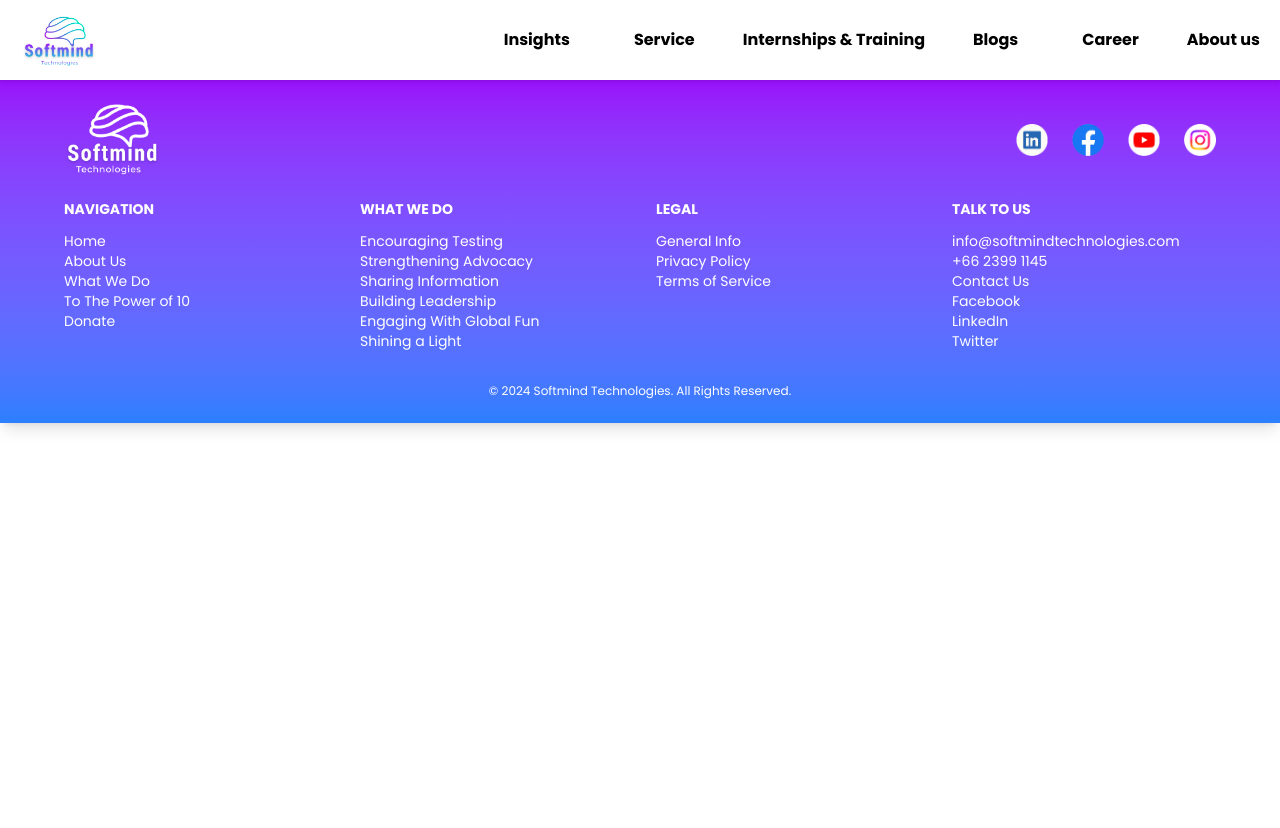
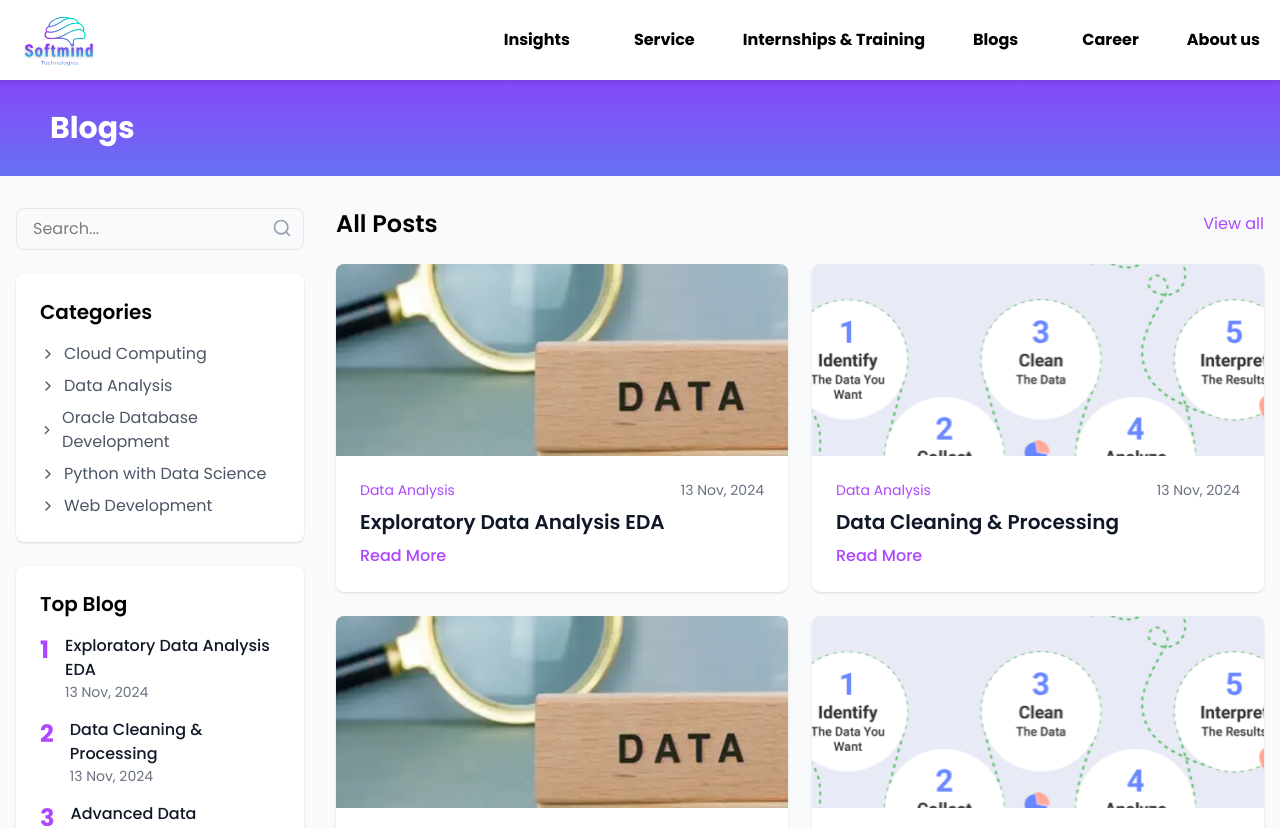
Before and after one commit to prabhatsingh985/SoftMind_Technology_Web_App, a React (Vite) app: page /blog in a window 1280 px wide. Shown: the top 828 px of the page. Before the commit the page ends 800 px from the top, so only its background shows below. Built offline with nearby package versions, Linux system fonts and the light colour scheme.

Commit message:
Blogs page added

```diff
--- a/src/App.jsx
+++ b/src/App.jsx
@@ -9,6 +9,7 @@ import ApplyForm from "./pages/ApplyForm";
 import InternshipDetails from "./pages/InternshipDetails";
 import InternshipTraining from "./pages/InternshipTraining";
 import Footer from './components/Footer';
+import Blogs from './pages/Blogs';
 
 function App() {
   return (
@@ -19,6 +20,8 @@ function App() {
         <Route path="/" element={<Homepage/>} />
         <Route path="/details/:id" element={<InternshipDetails />} />
         <Route path="/training" element={<InternshipTraining />} />
+        <Route path="/training" element={<InternshipTraining />} />
+        <Route path="/blog" element={<Blogs />} />
       </Routes>
       <Footer></Footer>
     </>
--- a/src/pages/Blogs.jsx
+++ b/src/pages/Blogs.jsx
@@ -1,206 +1,376 @@
-import React from "react";
-import blog1 from "../assets/blog1.png";
-import blog2 from "../assets/blog2.png";
+// import React from "react";
+// import blog1 from "../assets/blog1.png";
+// import blog2 from "../assets/blog2.png";
 
-const BlogPage = () => {
-  const containerStyle = {
-    display: "flex",
-    maxWidth: "80%",
-  };
+// const BlogPage = () => {
+//   const containerStyle = {
+//     display: "flex",
+//     maxWidth: "80%",
+//   };
 
-  const leftSectionStyle = {
-    width: "60%",
-    padding: "45px",
-    marginLeft: "50px",
-  };
+//   const leftSectionStyle = {
+//     width: "60%",
+//     padding: "45px",
+//     marginLeft: "50px",
+//   };
 
-  const rightSectionStyle = {
-    width: "100%",
-    padding: "20px",
-    paddingLeft: "160px",
-  };
+//   const rightSectionStyle = {
+//     width: "100%",
+//     padding: "20px",
+//     paddingLeft: "160px",
+//   };
 
-  const sidebarStyle = {
-    backgroundColor: "#F3F1FF",
-    padding: "15px",
-    borderRadius: "10px",
-    marginBottom: "120px",
-  };
+//   const sidebarStyle = {
+//     backgroundColor: "#F3F1FF",
+//     padding: "15px",
+//     borderRadius: "10px",
+//     marginBottom: "120px",
+//   };
 
-  const searchBarStyle = {
-    display: "flex",
-    alignItems: "center",
-    backgroundColor: "#F3F1FF",
-    borderRadius: "5px",
-    border: "1px solid #ddd",
-    marginBottom: "20px",
-  };
+//   const searchBarStyle = {
+//     display: "flex",
+//     alignItems: "center",
+//     backgroundColor: "#F3F1FF",
+//     borderRadius: "5px",
+//     border: "1px solid #ddd",
+//     marginBottom: "20px",
+//   };
 
-  const searchInputStyle = {
-    flex: 1,
-    border: "none",
-    outline: "none",
-    padding: "5px",
-    fontSize: "50px",
-  };
+//   const searchInputStyle = {
+//     flex: 1,
+//     border: "none",
+//     outline: "none",
+//     padding: "5px",
+//     fontSize: "50px",
+//   };
 
-  const categoryTitleStyle = {
-    fontSize: "80px",
-    fontWeight: "bold",
-    marginBottom: "10px",
-  };
+//   const categoryTitleStyle = {
+//     fontSize: "80px",
+//     fontWeight: "bold",
+//     marginBottom: "10px",
+//   };
 
-  const categoryItemStyle = {
-    fontSize: "40px",
-    margin: "25px 40px",
-    cursor: "pointer",
-  };
+//   const categoryItemStyle = {
+//     fontSize: "40px",
+//     margin: "25px 40px",
+//     cursor: "pointer",
+//   };
 
-  const topBlogTitleStyle = {
-    fontSize: "80px",
-    fontWeight: "bold",
-    marginBottom: "10px",
-  };
+//   const topBlogTitleStyle = {
+//     fontSize: "80px",
+//     fontWeight: "bold",
+//     marginBottom: "10px",
+//   };
 
-  const topBlogItemStyle = {
-    display: "flex",
-    alignItems: "flex-start",
-    marginBottom: "10px",
-    fontSize: "40px",
-  };
+//   const topBlogItemStyle = {
+//     display: "flex",
+//     alignItems: "flex-start",
+//     marginBottom: "10px",
+//     fontSize: "40px",
+//   };
 
-  const blogIndexStyle = {
-    fontSize: "40px",
-    fontWeight: "bold",
-    marginRight: "10px",
-  };
+//   const blogIndexStyle = {
+//     fontSize: "40px",
+//     fontWeight: "bold",
+//     marginRight: "10px",
+//   };
 
-  const textContainerStyle = {
-    flex: 1,
-  };
+//   const textContainerStyle = {
+//     flex: 1,
+//   };
 
-  const dateStyle = {
-    fontSize: "25px",
-    color: "gray",
-  };
+//   const dateStyle = {
+//     fontSize: "25px",
+//     color: "gray",
+//   };
 
-  const titleBoldStyle = {
-    fontSize: "40px",
-  };
+//   const titleBoldStyle = {
+//     fontSize: "40px",
+//   };
 
-  const headerStyle = {
-    background: "linear-gradient(0deg, #6770F3 0%, #8346F8 100%)",
-    padding: "30px 110px",
-    color: "white",
-    fontSize: "75px",
-    fontWeight: "bold",
-    width: "100%",
-  };
+//   const headerStyle = {
+//     background: "linear-gradient(0deg, #6770F3 0%, #8346F8 100%)",
+//     padding: "30px 110px",
+//     color: "white",
+//     fontSize: "75px",
+//     fontWeight: "bold",
+//     width: "100%",
+//   };
 
-  const blogListHeaderStyle = {
-    display: "flex",
-    justifyContent: "space-between",
-    alignItems: "center",
-    marginBottom: "38px",
-    width: "130%",
-  };
+//   const blogListHeaderStyle = {
+//     display: "flex",
+//     justifyContent: "space-between",
+//     alignItems: "center",
+//     marginBottom: "38px",
+//     width: "130%",
+//   };
 
-  const titleStyle = {
-    fontSize: "90px",
-    fontWeight: "bold",
-  };
+//   const titleStyle = {
+//     fontSize: "90px",
+//     fontWeight: "bold",
+//   };
 
-  const viewAllStyle = {
-    fontSize: "40px",
-    color: "black",
-    textDecoration: "none",
-    cursor: "pointer",
-    width: "10%",
-  };
+//   const viewAllStyle = {
+//     fontSize: "40px",
+//     color: "black",
+//     textDecoration: "none",
+//     cursor: "pointer",
+//     width: "10%",
+//   };
 
-  const blogItemStyle = {
-    display: "flex",
-    gap: "20px",
-    marginBottom: "20px",
-    width: "130%",
-  };
+//   const blogItemStyle = {
+//     display: "flex",
+//     gap: "20px",
+//     marginBottom: "20px",
+//     width: "130%",
+//   };
 
-  const blogImageContainer = {
-    flexDirection: "column",
-    alignItems: "center",
-    width: "100%",
-  };
+//   const blogImageContainer = {
+//     flexDirection: "column",
+//     alignItems: "center",
+//     width: "100%",
+//   };
 
-  const imageStyle = {
-    width: "100%",
-    borderRadius: "5px",
-    marginBottom: "10px",
-  };
+//   const imageStyle = {
+//     width: "100%",
+//     borderRadius: "5px",
+//     marginBottom: "10px",
+//   };
 
-  const blogTextContainer = {
-    textAlign: "center",
-  };
+//   const blogTextContainer = {
+//     textAlign: "center",
+//   };
+
+//   return (
+//     <div>
+//       <h1 style={headerStyle}>Blogs</h1>
+
+//       <div style={containerStyle}>
+//         <div style={leftSectionStyle}>
+//           <div style={searchBarStyle}>
+//             <input type="text" placeholder="Search..." style={searchInputStyle} />
+//           </div>
+//           <div style={sidebarStyle}>
+//             <h3 style={categoryTitleStyle}>Categories</h3>
+//             <p style={categoryItemStyle}>Cloud Computing</p>
+//             <p style={categoryItemStyle}>Data Analysis</p>
+//             <p style={categoryItemStyle}>Oracle Database Development</p>
+//             <p style={categoryItemStyle}>Python with Data Science</p>
+//             <p style={categoryItemStyle}>Web development</p>
+//           </div>
+
+//           <div style={sidebarStyle}>
+//             <h3 style={topBlogTitleStyle}>Top Blog</h3>
+//             {[1, 2, 3, 4].map((num) => (
+//               <div key={num} style={topBlogItemStyle}>
+//                 <span style={blogIndexStyle}>{num}</span>
+//                 <div style={textContainerStyle}>
+//                   <p style={titleBoldStyle}>Exploratory Data Analysis EDA</p>
+//                   <p style={dateStyle}>13 Nov, 2024</p>
+//                 </div>
+//               </div>
+//             ))}
+//           </div>
+//         </div>
+
+//         <div style={rightSectionStyle}>
+//           <div style={blogListHeaderStyle}>
+//             <h1 style={titleStyle}>Data Analysis</h1>
+//             <span style={viewAllStyle}>View all</span>
+//           </div>
+
+//           {[1, 2, 3].map((_, index) => (
+//             <div key={index} style={blogItemStyle}>
+//               <div style={blogImageContainer}>
+//                 <img src={blog1} alt="Blog" style={imageStyle} />
+//                 <div style={blogTextContainer}>
+//                   <p style={dateStyle}>Data Analysis - 13 Nov, 2024</p>
+//                   <p style={titleBoldStyle}>Exploratory Data Analysis EDA</p>
+//                 </div>
+//               </div>
+//               <div style={blogImageContainer}>
+//                 <img src={blog2} alt="Process" style={imageStyle} />
+//                 <div style={blogTextContainer}>
+//                   <p style={dateStyle}>Data Analysis - 13 Nov, 2024</p>
+//                   <p style={titleBoldStyle}>Data Cleaning & Processing</p>
+//                 </div>
+//               </div>
+//             </div>
+//           ))}
+//         </div>
+//       </div>
+//     </div>
+//   );
+// };
+
+// export default BlogPage;
+
+
+import React, { useState } from 'react';
+import { Search, ChevronRight } from 'lucide-react';
+import blog1 from '../assets/blog1.png';
+import blog2 from '../assets/blog2.png';
+
+
+function Blogs() {
+  const [searchQuery, setSearchQuery] = useState('');
+
+  const categories = [
+    'Cloud Computing',
+    'Data Analysis',
+    'Oracle Database Development',
+    'Python with Data Science',
+    'Web Development'
+  ];
+
+  const blogPosts = [
+    {
+      id: 1,
+      category: 'Data Analysis',
+      title: 'Exploratory Data Analysis EDA',
+      date: '13 Nov, 2024',
+      image:  blog1
+    },
+    {
+      id: 2,
+      category: 'Data Analysis',
+      title: 'Data Cleaning & Processing',
+      date: '13 Nov, 2024',
+      image:  blog2
+    },
+    {
+      id: 3,
+      category: 'Data Analysis',
+      title: 'Advanced Data Visualization',
+      date: '13 Nov, 2024',
+      image: blog1
+    },
+    {
+      id: 4,
+      category: 'Data Analysis',
+      title: 'Exploratory Data Analysis EDA',
+      date: '13 Nov, 2024',
+      image:  blog2
+    },
+    {
+      id: 5,
+      category: 'Data Analysis',
+      title: 'Data Cleaning & Processing',
+      date: '13 Nov, 2024',
+      image:  blog1
+    },
+    {
+      id: 6,
+      category: 'Data Analysis',
+      title: 'Advanced Data Visualization',
+      date: '13 Nov, 2024',
+      image: blog2
+    }
+  ];
+
+  const filteredPosts = blogPosts.filter(post =>
+    post.title.toLowerCase().includes(searchQuery.toLowerCase()) ||
+    post.category.toLowerCase().includes(searchQuery.toLowerCase())
+  );
 
   return (
-    <div>
-      <h1 style={headerStyle}>Blogs</h1>
+    <div className="min-h-screen bg-gray-50">
+      {/* Header */}
+      {/* <header className="bg-purple-500 py-6">
+        <div className="container mx-auto px-4">
+          <h1 className="text-3xl font-bold text-white">Blogs</h1>
+        </div>
+      </header> */}
 
-      <div style={containerStyle}>
-        <div style={leftSectionStyle}>
-          <div style={searchBarStyle}>
-            <input type="text" placeholder="Search..." style={searchInputStyle} />
-          </div>
-          <div style={sidebarStyle}>
-            <h3 style={categoryTitleStyle}>Categories</h3>
-            <p style={categoryItemStyle}>Cloud Computing</p>
-            <p style={categoryItemStyle}>Data Analysis</p>
-            <p style={categoryItemStyle}>Oracle Database Development</p>
-            <p style={categoryItemStyle}>Python with Data Science</p>
-            <p style={categoryItemStyle}>Web development</p>
+      <div className="bg-gradient-to-t from-[#6770F3] to-[#8346F8] px-[50px] py-[30px] text-white text-[75px] font-bold w-full">
+      <h1 className="text-3xl font-bold text-white">Blogs</h1>
+</div>
+
+
+      <div className="container mx-auto px-4 py-8">
+        <div className="grid grid-cols-1 lg:grid-cols-4 gap-8">
+          {/* Sidebar */}
+          <div className="lg:col-span-1">
+            {/* Search */}
+            <div className="relative mb-6">
+              <input
+                type="text"
+                placeholder="Search..."
+                className="w-full pl-4 pr-10 py-2 rounded-lg border border-gray-200 focus:outline-none focus:ring-2 focus:ring-purple-500"
+                value={searchQuery}
+                onChange={(e) => setSearchQuery(e.target.value)}
+              />
+              <Search className="absolute right-3 top-2.5 text-gray-400" size={20} />
+            </div>
+
+            {/* Categories */}
+            <div className="bg-white rounded-lg shadow-sm p-6">
+              <h2 className="text-xl font-semibold mb-4">Categories</h2>
+              <ul className="space-y-2">
+                {categories.map((category, index) => (
+                  <li key={index}>
+                    <button
+                      className="text-gray-600 hover:text-purple-500 flex items-center w-full text-left"
+                      onClick={() => setSearchQuery(category)}
+                    >
+                      <ChevronRight size={16} className="mr-2" />
+                      {category}
+                    </button>
+                  </li>
+                ))}
+              </ul>
+            </div>
+
+            {/* Top Blog Posts */}
+            <div className="bg-white rounded-lg shadow-sm p-6 mt-6">
+              <h2 className="text-xl font-semibold mb-4">Top Blog</h2>
+              <div className="space-y-4">
+                {blogPosts.slice(0, 4).map((post, index) => (
+                  <div key={post.id} className="flex items-start">
+                    <span className="text-2xl font-bold text-purple-500 mr-4">{index + 1}</span>
+                    <div>
+                      <h3 className="font-medium text-gray-900">{post.title}</h3>
+                      <p className="text-sm text-gray-500">{post.date}</p>
+                    </div>
+                  </div>
+                ))}
+              </div>
+            </div>
           </div>
 
-          <div style={sidebarStyle}>
-            <h3 style={topBlogTitleStyle}>Top Blog</h3>
-            {[1, 2, 3, 4].map((num) => (
-              <div key={num} style={topBlogItemStyle}>
-                <span style={blogIndexStyle}>{num}</span>
-                <div style={textContainerStyle}>
-                  <p style={titleBoldStyle}>Exploratory Data Analysis EDA</p>
-                  <p style={dateStyle}>13 Nov, 2024</p>
+          {/* Main Content */}
+          <div className="lg:col-span-3">
+            <div className="flex justify-between items-center mb-6">
+              <h2 className="text-2xl font-semibold">{searchQuery || 'All Posts'}</h2>
+              <button className="text-purple-500 hover:text-purple-600">View all</button>
+            </div>
+
+            <div className="grid grid-cols-1 md:grid-cols-2 gap-6">
+              {filteredPosts.map((post) => (
+                <div key={post.id} className="bg-white rounded-lg shadow-sm overflow-hidden">
+                  <img
+                    src={post.image}
+                    alt={post.title}
+                    className="w-full h-48 object-cover"
+                  />
+                  <div className="p-6">
+                    <div className="flex items-center justify-between mb-2">
+                      <span className="text-sm text-purple-500">{post.category}</span>
+                      <span className="text-sm text-gray-500">{post.date}</span>
+                    </div>
+                    <h3 className="text-xl font-semibold text-gray-900 mb-2">{post.title}</h3>
+                    <button className="text-purple-500 hover:text-purple-600 font-medium">
+                      Read More
+                    </button>
+                  </div>
                 </div>
-              </div>
-            ))}
+              ))}
+            </div>
           </div>
-        </div>
-
-        <div style={rightSectionStyle}>
-          <div style={blogListHeaderStyle}>
-            <h1 style={titleStyle}>Data Analysis</h1>
-            <span style={viewAllStyle}>View all</span>
-          </div>
-
-          {[1, 2, 3].map((_, index) => (
-            <div key={index} style={blogItemStyle}>
-              <div style={blogImageContainer}>
-                <img src={blog1} alt="Blog" style={imageStyle} />
-                <div style={blogTextContainer}>
-                  <p style={dateStyle}>Data Analysis - 13 Nov, 2024</p>
-                  <p style={titleBoldStyle}>Exploratory Data Analysis EDA</p>
-                </div>
-              </div>
-              <div style={blogImageContainer}>
-                <img src={blog2} alt="Process" style={imageStyle} />
-                <div style={blogTextContainer}>
-                  <p style={dateStyle}>Data Analysis - 13 Nov, 2024</p>
-                  <p style={titleBoldStyle}>Data Cleaning & Processing</p>
-                </div>
-              </div>
-            </div>
-          ))}
         </div>
       </div>
     </div>
   );
-};
+}
 
-export default BlogPage;
+export default Blogs;
```
Also changed, not shown: src/assets/blog1.png (added), src/assets/blog2.png (added).
